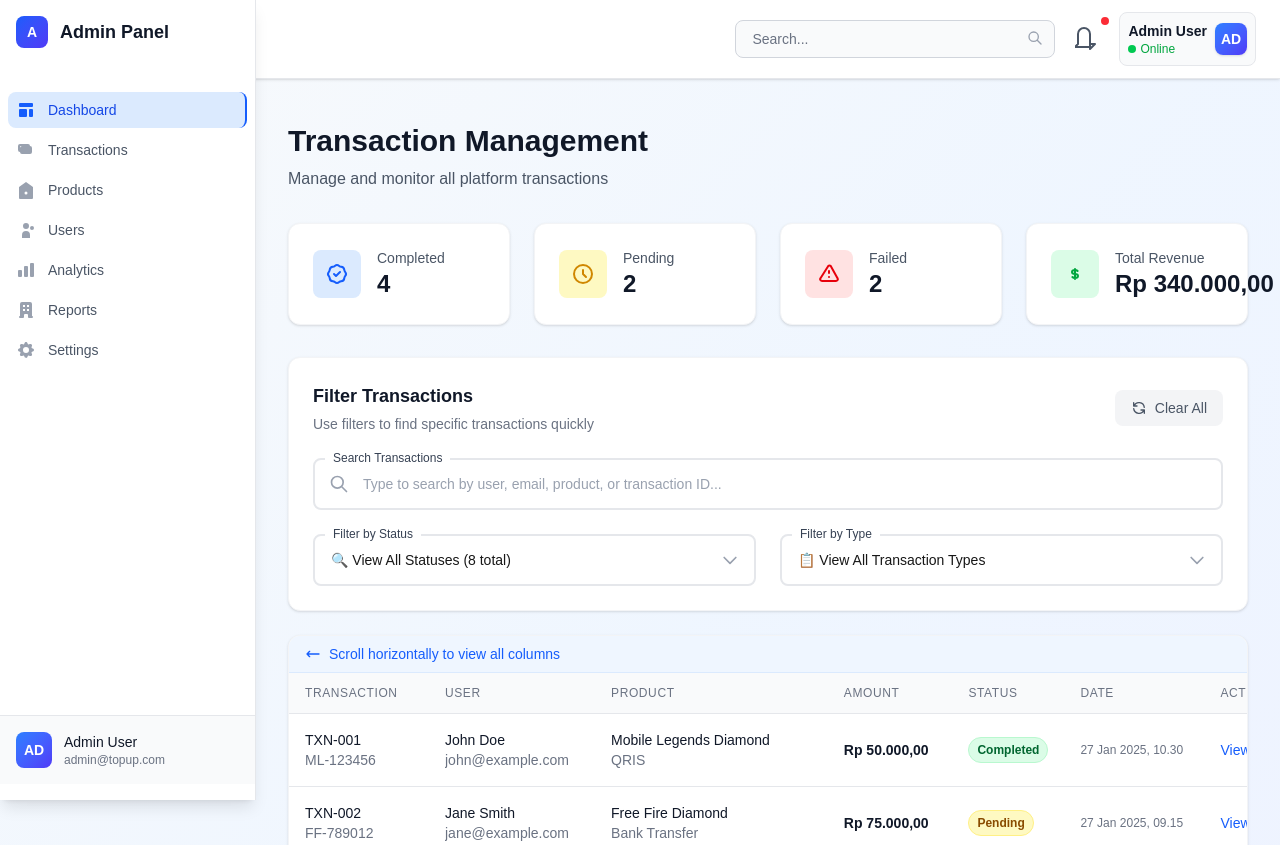
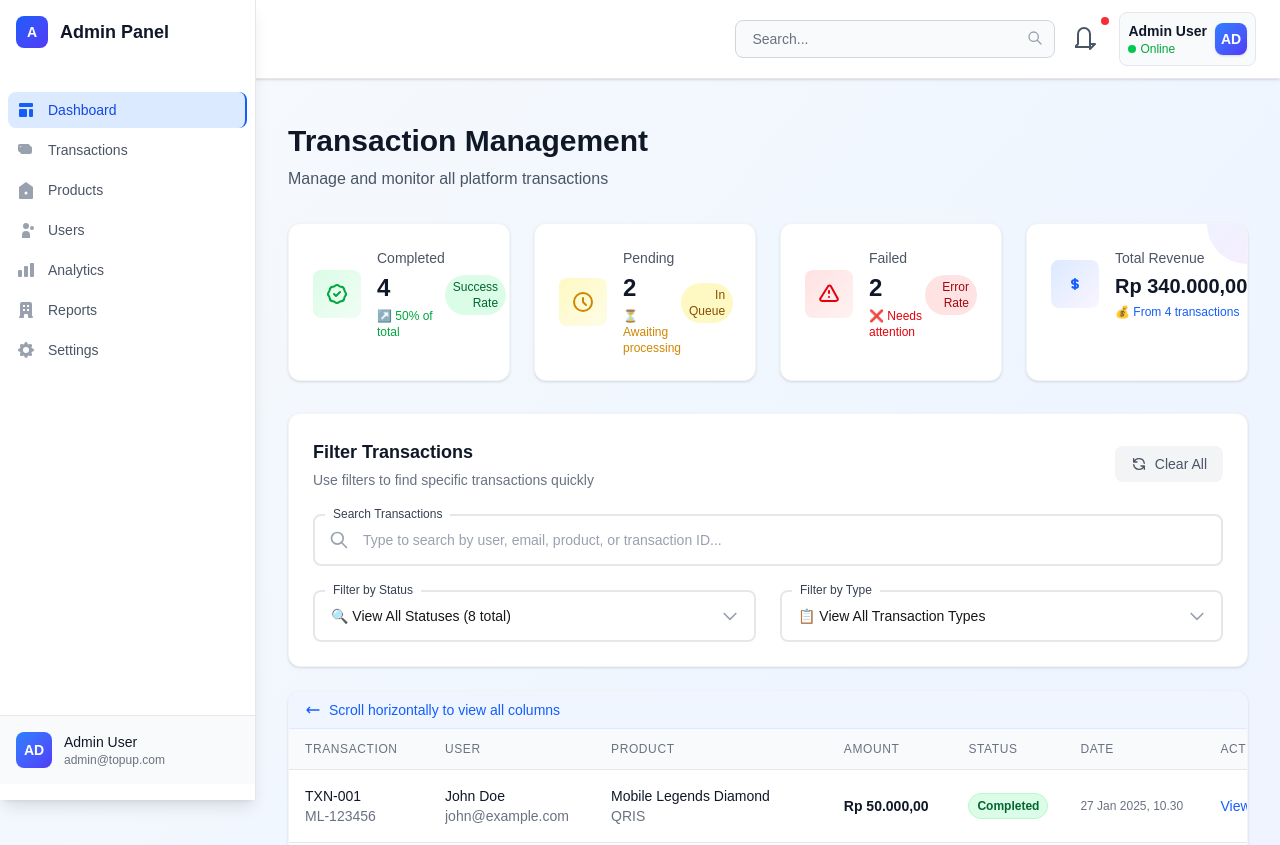
Before and after one commit to akbarryyan/topup-nextjs, a Next.js app: page /super/transactions in a window 1280 px wide. Shown: the top 845 px of the page. Built offline with nearby package versions, Linux system fonts and the light colour scheme.

Commit message:
feat: Enhance TransactionsPage with detailed transaction status cards and improved styling for better user experience

```diff
--- a/src/app/super/transactions/page.js
+++ b/src/app/super/transactions/page.js
@@ -208,11 +208,13 @@ export default function TransactionsPage() {
 
             {/* Stats Cards */}
             <div className="grid grid-cols-1 sm:grid-cols-2 lg:grid-cols-4 gap-4 sm:gap-6 mb-8">
-              <div className="bg-white rounded-xl p-6 shadow-sm border border-gray-100">
+              {/* Completed Transactions Card */}
+              <div className="bg-white rounded-xl p-6 shadow-sm border border-gray-100 hover:shadow-md transition-all duration-300 group">
+                <div className="flex items-center justify-between">
                   <div className="flex items-center">
-                  <div className="p-3 bg-blue-100 rounded-lg">
+                    <div className="p-3 bg-gradient-to-br from-green-100 to-green-50 rounded-lg group-hover:from-green-200 group-hover:to-green-100 transition-all duration-300">
                       <svg
-                      className="w-6 h-6 text-blue-600"
+                        className="w-6 h-6 text-green-600"
                         fill="none"
                         stroke="currentColor"
                         viewBox="0 0 24 24"
@@ -226,22 +228,40 @@ export default function TransactionsPage() {
                       </svg>
                     </div>
                     <div className="ml-4">
-                    <p className="text-sm font-medium text-gray-600">
+                      <p className="text-sm font-medium text-gray-600 mb-1">
                         Completed
                       </p>
-                    <p className="text-2xl font-bold text-gray-900">
+                      <p className="text-2xl font-bold text-gray-900 group-hover:text-green-600 transition-colors duration-300">
                         {
                           transactions.filter((t) => t.status === "completed")
                             .length
                         }
                       </p>
+                      <p className="text-xs text-green-600 font-medium mt-1">
+                        ↗️{" "}
+                        {Math.round(
+                          (transactions.filter((t) => t.status === "completed")
+                            .length /
+                            transactions.length) *
+                            100
+                        )}
+                        % of total
+                      </p>
+                    </div>
+                  </div>
+                  <div className="text-right">
+                    <div className="inline-flex items-center px-2 py-1 rounded-full text-xs font-medium bg-green-100 text-green-800">
+                      Success Rate
+                    </div>
                   </div>
                 </div>
               </div>
 
-              <div className="bg-white rounded-xl p-6 shadow-sm border border-gray-100">
+              {/* Pending Transactions Card */}
+              <div className="bg-white rounded-xl p-6 shadow-sm border border-gray-100 hover:shadow-md transition-all duration-300 group">
+                <div className="flex items-center justify-between">
                   <div className="flex items-center">
-                  <div className="p-3 bg-yellow-100 rounded-lg">
+                    <div className="p-3 bg-gradient-to-br from-yellow-100 to-yellow-50 rounded-lg group-hover:from-yellow-200 group-hover:to-yellow-100 transition-all duration-300">
                       <svg
                         className="w-6 h-6 text-yellow-600"
                         fill="none"
@@ -257,20 +277,33 @@ export default function TransactionsPage() {
                       </svg>
                     </div>
                     <div className="ml-4">
-                    <p className="text-sm font-medium text-gray-600">Pending</p>
-                    <p className="text-2xl font-bold text-gray-900">
+                      <p className="text-sm font-medium text-gray-600 mb-1">
+                        Pending
+                      </p>
+                      <p className="text-2xl font-bold text-gray-900 group-hover:text-yellow-600 transition-colors duration-300">
                         {
                           transactions.filter((t) => t.status === "pending")
                             .length
                         }
                       </p>
+                      <p className="text-xs text-yellow-600 font-medium mt-1">
+                        ⏳ Awaiting processing
+                      </p>
+                    </div>
+                  </div>
+                  <div className="text-right">
+                    <div className="inline-flex items-center px-2 py-1 rounded-full text-xs font-medium bg-yellow-100 text-yellow-800">
+                      In Queue
+                    </div>
                   </div>
                 </div>
               </div>
 
-              <div className="bg-white rounded-xl p-6 shadow-sm border border-gray-100">
+              {/* Failed Transactions Card */}
+              <div className="bg-white rounded-xl p-6 shadow-sm border border-gray-100 hover:shadow-md transition-all duration-300 group">
+                <div className="flex items-center justify-between">
                   <div className="flex items-center">
-                  <div className="p-3 bg-red-100 rounded-lg">
+                    <div className="p-3 bg-gradient-to-br from-red-100 to-red-50 rounded-lg group-hover:from-red-200 group-hover:to-red-100 transition-all duration-300">
                       <svg
                         className="w-6 h-6 text-red-600"
                         fill="none"
@@ -286,19 +319,36 @@ export default function TransactionsPage() {
                       </svg>
                     </div>
                     <div className="ml-4">
-                    <p className="text-sm font-medium text-gray-600">Failed</p>
-                    <p className="text-2xl font-bold text-gray-900">
-                      {transactions.filter((t) => t.status === "failed").length}
+                      <p className="text-sm font-medium text-gray-600 mb-1">
+                        Failed
                       </p>
+                      <p className="text-2xl font-bold text-gray-900 group-hover:text-red-600 transition-colors duration-300">
+                        {
+                          transactions.filter((t) => t.status === "failed")
+                            .length
+                        }
+                      </p>
+                      <p className="text-xs text-red-600 font-medium mt-1">
+                        ❌ Needs attention
+                      </p>
+                    </div>
+                  </div>
+                  <div className="text-right">
+                    <div className="inline-flex items-center px-2 py-1 rounded-full text-xs font-medium bg-red-100 text-red-800">
+                      Error Rate
+                    </div>
                   </div>
                 </div>
               </div>
 
-              <div className="bg-white rounded-xl p-6 shadow-sm border border-gray-100">
+              {/* Total Revenue Card */}
+              <div className="bg-white rounded-xl p-6 shadow-sm border border-gray-100 hover:shadow-md transition-all duration-300 group relative overflow-hidden">
+                <div className="absolute top-0 right-0 w-20 h-20 bg-gradient-to-br from-blue-500/10 to-purple-500/10 rounded-full -mr-10 -mt-10"></div>
+                <div className="flex items-center justify-between relative z-10">
                   <div className="flex items-center">
-                  <div className="p-3 bg-green-100 rounded-lg">
+                    <div className="p-3 bg-gradient-to-br from-blue-100 to-purple-50 rounded-lg group-hover:from-blue-200 group-hover:to-purple-100 transition-all duration-300">
                       <svg
-                      className="w-6 h-6 text-green-600"
+                        className="w-6 h-6 text-blue-600"
                         fill="none"
                         stroke="currentColor"
                         viewBox="0 0 24 24"
@@ -312,16 +362,33 @@ export default function TransactionsPage() {
                       </svg>
                     </div>
                     <div className="ml-4">
-                    <p className="text-sm font-medium text-gray-600">
+                      <p className="text-sm font-medium text-gray-600 mb-1">
                         Total Revenue
                       </p>
-                    <p className="text-2xl font-bold text-gray-900">
+                      <p className="text-xl font-bold text-gray-900 group-hover:text-blue-600 transition-colors duration-300">
                         {formatCurrency(
                           transactions
                             .filter((t) => t.status === "completed")
                             .reduce((sum, t) => sum + t.amount, 0)
                         )}
                       </p>
+                      <p className="text-xs text-blue-600 font-medium mt-1">
+                        💰 From{" "}
+                        {
+                          transactions.filter((t) => t.status === "completed")
+                            .length
+                        }{" "}
+                        transactions
+                      </p>
+                    </div>
+                  </div>
+                  <div className="text-right">
+                    <div className="inline-flex items-center px-2 py-1 rounded-full text-xs font-medium bg-gradient-to-r from-blue-100 to-purple-100 text-blue-800">
+                      Monthly
+                    </div>
+                    <div className="mt-2 text-xs text-green-600 font-semibold">
+                      +12.5% ↗️
+                    </div>
                   </div>
                 </div>
               </div>
```
Lines whose indentation alone changed are shown as unchanged.
